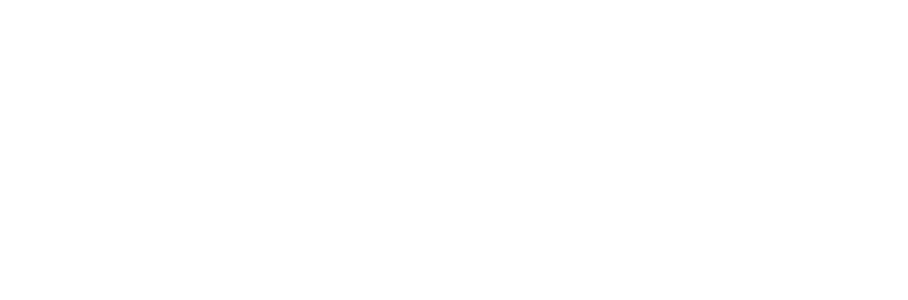
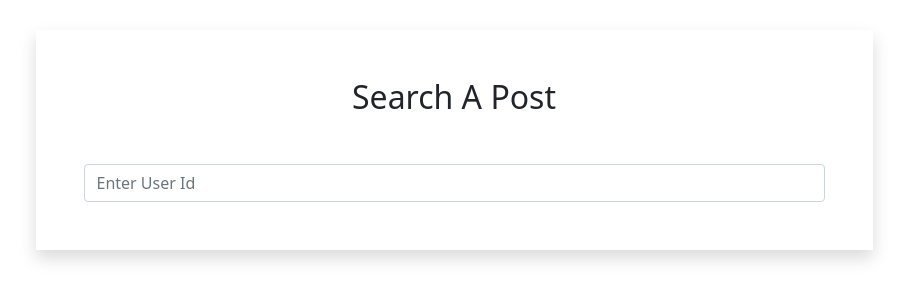
Before and after one commit to Akansha0211/CRUD_API, a React (Create React App) app: page /search in a window 1280 px wide. Shown: the top 300 px of the page, without its empty margins (186-1094 px from the left). Built offline with nearby package versions, Linux system fonts and the light colour scheme.

Commit message:
Search a Post

```diff
--- a/src/App.js
+++ b/src/App.js
@@ -2,6 +2,7 @@
 import Posts from './posts';
 import Comments from './comments';
 import AddPost from './addPost';
+import SearchPost from './searchPost';
 import {BrowserRouter as Router, Route, Switch} from 'react-router-dom';
 
 function App() {
@@ -11,6 +12,7 @@
         <Route exact path ='/' component={Posts}/>
         <Route exact path ='/comments' component={Comments}/>
         <Route exact path ="/add/post" component={AddPost}/>
+        <Route exact path='/search' component={SearchPost}></Route>
       </Switch>
     </Router>
   );
--- a/src/posts.jsx
+++ b/src/posts.jsx
@@ -7,6 +7,7 @@
 import ThumbDownIcon from '@material-ui/icons/ThumbDown';
 import AddCircleOutlineIcon from '@material-ui/icons/AddCircleOutline';
 import {Link} from 'react-router-dom';
+import SearchIcon from '@material-ui/icons/Search';
 
 
 
@@ -25,6 +26,9 @@
     render() {
         return (
             <div>
+                <div className="search">
+                    <Link to="/search"><button><SearchIcon/></button></Link>
+                </div>
                 <Link to="/add/post">
                     <div className ="add-icon-parent">
                         <AddCircleOutlineIcon  className="add_icon" />
--- /dev/null
+++ b/src/searchPost.jsx
@@ -0,0 +1,35 @@
+import React, { Component } from 'react';
+
+class SearchPost extends Component {
+    state = {
+        userId:''
+     };
+
+     chnageHandler = (e) =>{
+         this.setState({[e.target.name]:e.target.value})
+     }
+     handleSubmit = (e) =>{
+        e.preventDefault();
+        console.log(this.state);
+     }
+    render() {
+        const{userId} = this.state;
+        return (
+            <div>
+                <div className="container">
+                    <div className="w-75 mx-auto shadow p-5">
+                        <h2 className="text-center mb-5">Search A Post</h2>
+                        <form onSubmit={this.handleSubmit}>
+                            <div className="form-group">
+                                <input type="text" className="form-control" placeholder="Enter User Id" name="userId" value={userId} onChange={this.chnageHandler}></input>
+                            </div>
+                        </form>
+                    </div>
+                </div>
+
+            </div>
+         );
+    }
+}
+
+export default SearchPost;
```
